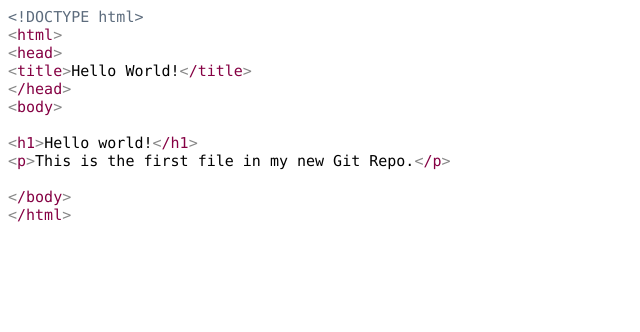
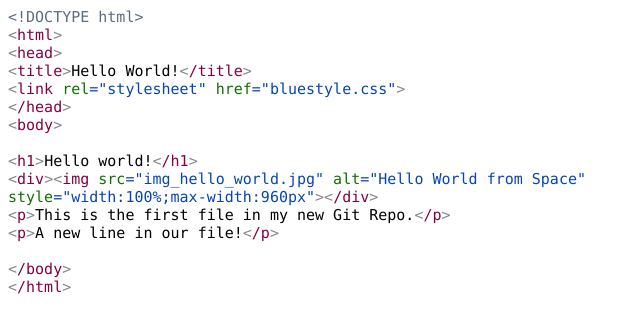
Before and after one commit to srikanthub17-cloud/NS-newproject, a plain HTML site: page index.html in a window 1280 px wide. Shown: the whole page, without its empty margins (0-640 px from the left). Drawn offline with Linux system fonts and the light colour scheme.

Commit message:
Added Hello World images

```diff
--- a/index.html
+++ b/index.html
@@ -10,11 +10,13 @@
     p.p1 {margin: 0.0px 0.0px 0.0px 0.0px; font: 15.0px Menlo; color: #5d6c7d; -webkit-text-stroke: #5d6c7d}
     p.p2 {margin: 0.0px 0.0px 0.0px 0.0px; font: 15.0px Menlo; color: #850043; -webkit-text-stroke: #850043}
     p.p3 {margin: 0.0px 0.0px 0.0px 0.0px; font: 15.0px Menlo; -webkit-text-stroke: #000000}
-    p.p4 {margin: 0.0px 0.0px 0.0px 0.0px; font: 15.0px Menlo; -webkit-text-stroke: #000000; min-height: 18.0px}
+    p.p4 {margin: 0.0px 0.0px 0.0px 0.0px; font: 15.0px Menlo; color: #0744b8; -webkit-text-stroke: #0744b8}
+    p.p5 {margin: 0.0px 0.0px 0.0px 0.0px; font: 15.0px Menlo; -webkit-text-stroke: #000000; min-height: 18.0px}
     span.s1 {font-kerning: none}
     span.s2 {font-kerning: none; color: #878787; -webkit-text-stroke: 0px #878787}
     span.s3 {font-kerning: none; color: #850043; -webkit-text-stroke: 0px #850043}
     span.s4 {font-kerning: none; background-color: #ffffff}
+    span.s5 {font-kerning: none; color: #0f7001; -webkit-text-stroke: 0px #0f7001}
   </style>
 </head>
 <body>
@@ -22,12 +24,16 @@
 <p class="p2"><span class="s2">&lt;</span><span class="s1">html</span><span class="s2">&gt;</span></p>
 <p class="p2"><span class="s2">&lt;</span><span class="s1">head</span><span class="s2">&gt;</span></p>
 <p class="p3"><span class="s2">&lt;</span><span class="s3">title</span><span class="s2">&gt;</span><span class="s4">Hello World!</span><span class="s2">&lt;</span><span class="s3">/title</span><span class="s2">&gt;</span></p>
+<p class="p4"><span class="s2">&lt;</span><span class="s3">link</span><span class="s5"> rel</span><span class="s1">="stylesheet"</span><span class="s5"> href</span><span class="s1">="bluestyle.css"</span><span class="s2">&gt;</span></p>
 <p class="p2"><span class="s2">&lt;</span><span class="s1">/head</span><span class="s2">&gt;</span></p>
 <p class="p2"><span class="s2">&lt;</span><span class="s1">body</span><span class="s2">&gt;</span></p>
-<p class="p4"><span class="s1"></span><br></p>
+<p class="p5"><span class="s1"></span><br></p>
 <p class="p3"><span class="s2">&lt;</span><span class="s3">h1</span><span class="s2">&gt;</span><span class="s4">Hello world!</span><span class="s2">&lt;</span><span class="s3">/h1</span><span class="s2">&gt;</span></p>
+<p class="p4"><span class="s2">&lt;</span><span class="s3">div</span><span class="s2">&gt;&lt;</span><span class="s3">img</span><span class="s5"> src</span><span class="s1">="img_hello_world.jpg"</span><span class="s5"> alt</span><span class="s1">="Hello World from Space"</span></p>
+<p class="p4"><span class="s5">style</span><span class="s1">="width:100%;max-width:960px"</span><span class="s2">&gt;&lt;</span><span class="s3">/div</span><span class="s2">&gt;</span></p>
 <p class="p3"><span class="s2">&lt;</span><span class="s3">p</span><span class="s2">&gt;</span><span class="s4">This is the first file in my new Git Repo.</span><span class="s2">&lt;</span><span class="s3">/p</span><span class="s2">&gt;</span></p>
-<p class="p4"><span class="s1"></span><br></p>
+<p class="p3"><span class="s2">&lt;</span><span class="s3">p</span><span class="s2">&gt;</span><span class="s4">A new line in our file!</span><span class="s2">&lt;</span><span class="s3">/p</span><span class="s2">&gt;</span></p>
+<p class="p5"><span class="s1"></span><br></p>
 <p class="p2"><span class="s2">&lt;</span><span class="s1">/body</span><span class="s2">&gt;</span></p>
 <p class="p2"><span class="s2">&lt;</span><span class="s1">/html</span><span class="s2">&gt;</span></p>
 </body>
```
